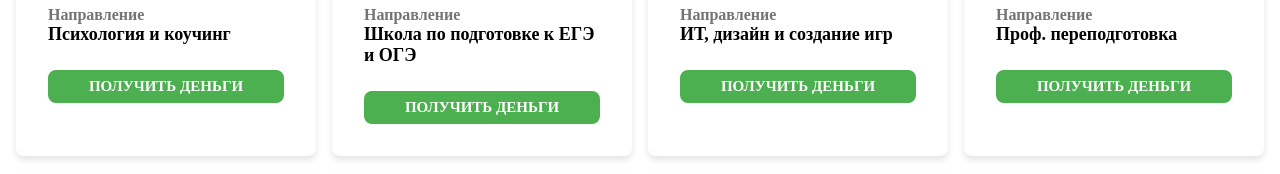
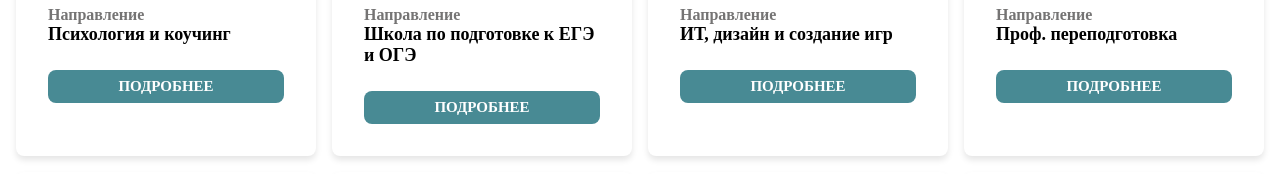
Before and after one commit to gagikabovyan98/enotik, a React (Create React App) app: page /Education in a window 1280 px wide. Shown: the part 437-611 px from the top of the page. Built offline with nearby package versions, Linux system fonts and the light colour scheme.

Commit message:
Правка

```diff
--- a/src/App.css
+++ b/src/App.css
@@ -191,7 +191,7 @@ body {
   /* width: calc(100% - var(--space)*2); */
   padding-top: calc(var(--space) / 2);
   padding-bottom: calc(var(--space) / 2);
-  background-color: #4caf50;
+  background-color: #488a94;
   /* Зеленый */
   color: white !important;
   text-align: center;
--- a/src/components/Education.js
+++ b/src/components/Education.js
@@ -14,7 +14,7 @@ const Education = ({ bank, naprav, image, link }) => {
           <p class="cart-content-naprav-p"><strong>{naprav}</strong></p>
           </div>
 
-        <a href={link} target="_blank" rel="noopener noreferrer" className="btn-apply">ПОЛУЧИТЬ ДЕНЬГИ</a>
+        <a href={link} target="_blank" rel="noopener noreferrer" className="btn-apply">ПОДРОБНЕЕ</a>
       </div>
 
 
```
